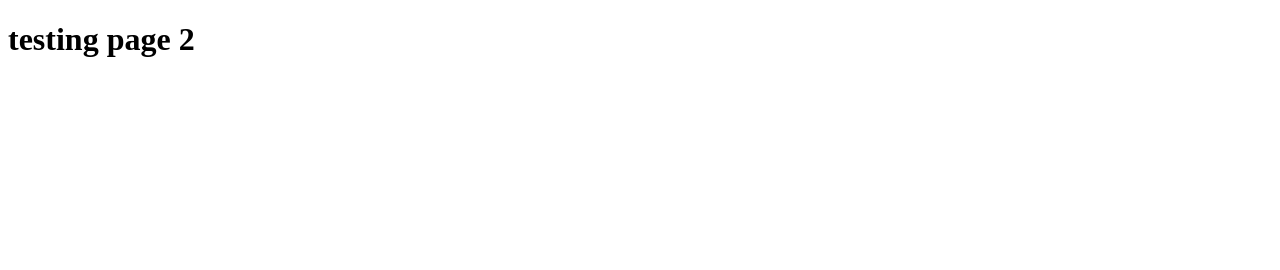
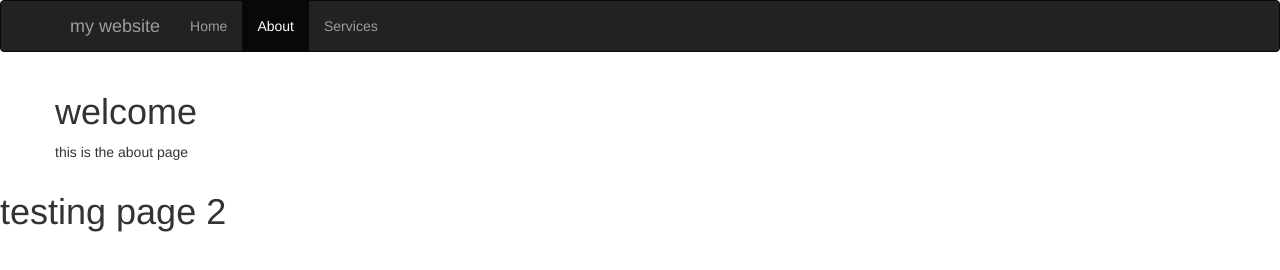
Before and after one commit to kilik42/simpleWebServerNode, a plain HTML site: page about.html in a window 1280 px wide. Drawn offline with nearby package versions, Linux system fonts and the light colour scheme.

Commit message:
newpages
added new pages

```diff
--- a/about.html
+++ b/about.html
@@ -5,9 +5,44 @@
   <meta name="viewport" content="width=device-width, initial-scale=1.0">
   <meta http-equiv="X-UA-Compatible" content="ie=edge">
   <title>about</title>
+    <link rel="stylesheet" href="https://maxcdn.bootstrapcdn.com/bootstrap/3.3.7/css/bootstrap.min.css" integrity="sha384-BVYiiSIFeK1dGmJRAkycuHAHRg32OmUcww7on3RYdg4Va+PmSTsz/K68vbdEjh4u" crossorigin="anonymous">
 </head>
 <body>
+  <!-- nav -->
+    <nav class="navbar navbar-inverse">
+          <div class="container">
+            <div class="navbar-header">
+              <button type="button" class="navbar-toggle collapsed" data-toggle="collapse" data-target="#navbar" aria-expanded="false" aria-controls="navbar">
+                <span class="sr-only">Toggle navigation</span>
+                <span class="icon-bar"></span>
+                <span class="icon-bar"></span>
+                <span class="icon-bar"></span>
+              </button>
+              <a class="navbar-brand" href="#">my website</a>
+            </div>
+            <div id="navbar" class="collapse navbar-collapse">
+              <ul class="nav navbar-nav">
+                <li ><a href="index.html">Home</a></li>
+                <li class="active"><a href="about.html">About</a></li>
+                <li><a href="services.html">Services</a></li>
+              </ul>
+            </div><!--/.nav-collapse -->
+          </div>
+        </nav>
 
+
+  <!-- main content -->
+
+  <div class="container">
+
+        <div class="row">
+          <h1>welcome</h1>
+          <p>this is the about page</p>
+
+
+        </div>
+
+      </div><!-- /.container -->
 
   <h1>testing page 2</h1>
 
```
Also changed, not shown: index.html (+40 -2 lines), services.html (+1 -0 lines).
